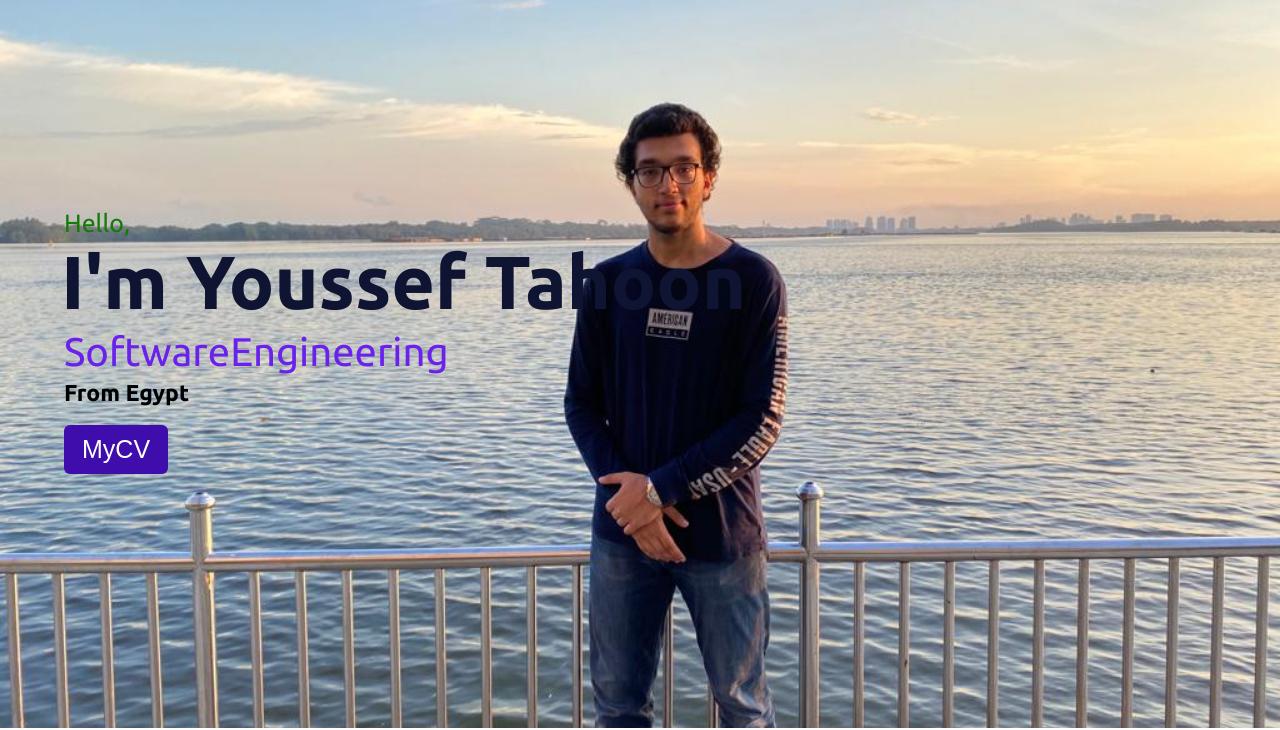
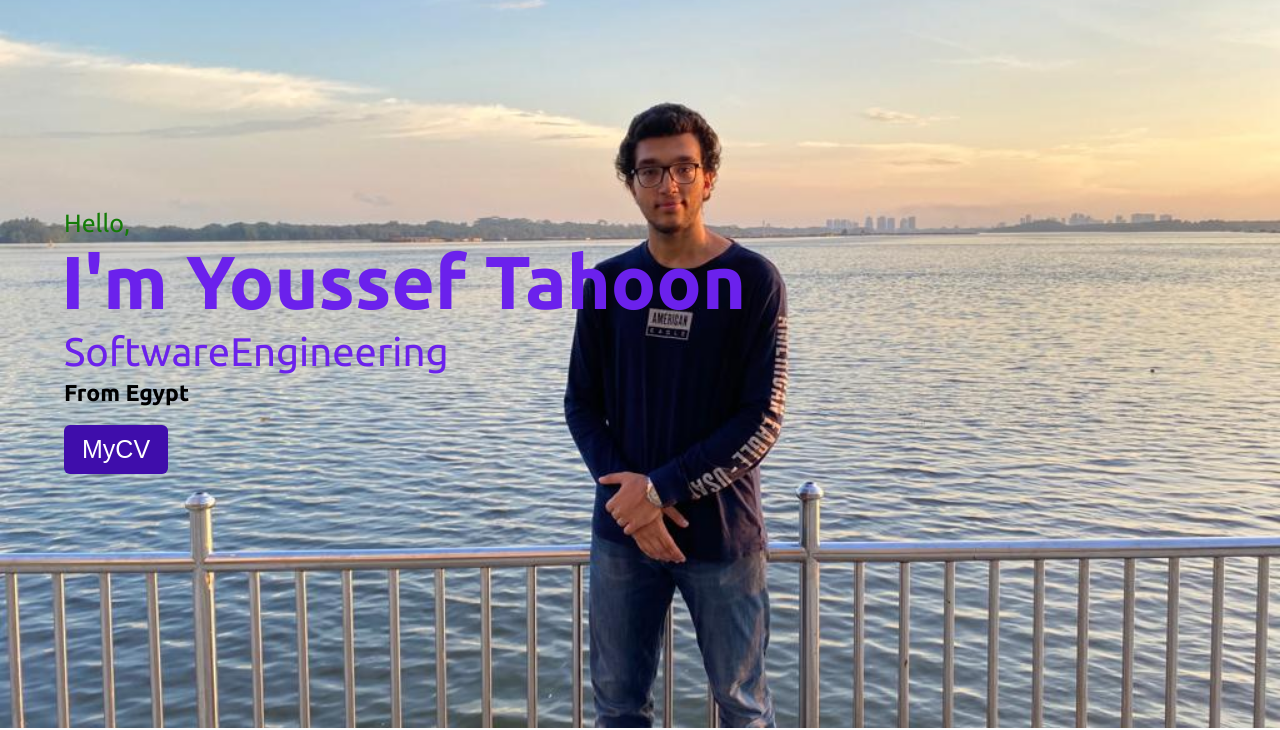
Before and after one commit to Youssef-Tahoon/youssef-tahoon.github.io, a plain HTML site: page index.html in a window 1280 px wide. Shown: the part 72-802 px from the top of the page. Drawn offline with Linux system fonts and the light colour scheme.

Commit message:
Update style.css

```diff
--- a/style.css
+++ b/style.css
@@ -130,7 +130,7 @@ nav.sticky .menu-btn{
   color: #147b07;
 }
 .home .text-two{
-  color: #0e1431;
+  color: #6b21ec;
   font-size: 75px;
   font-weight: 600;
   margin-left: -3px;
```
